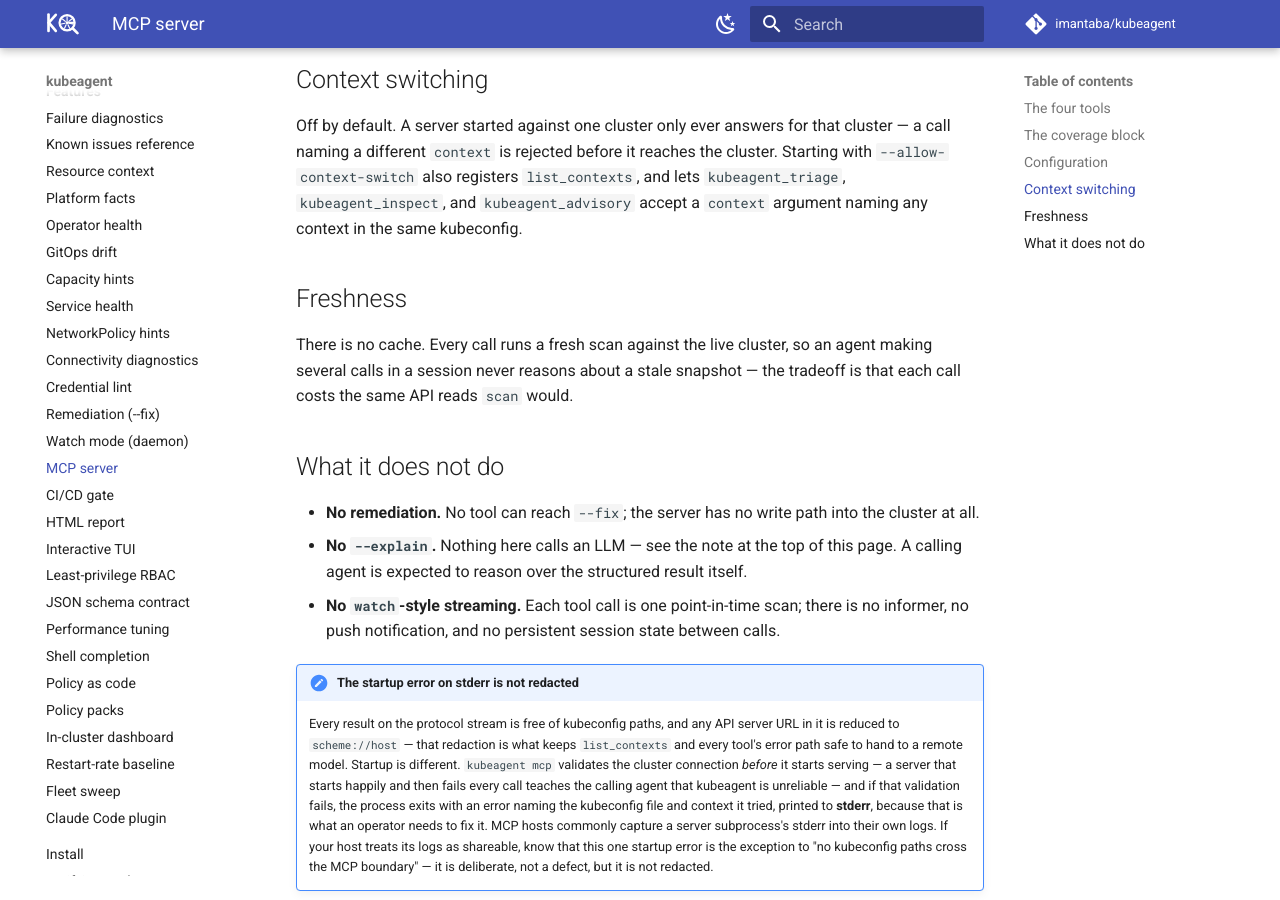
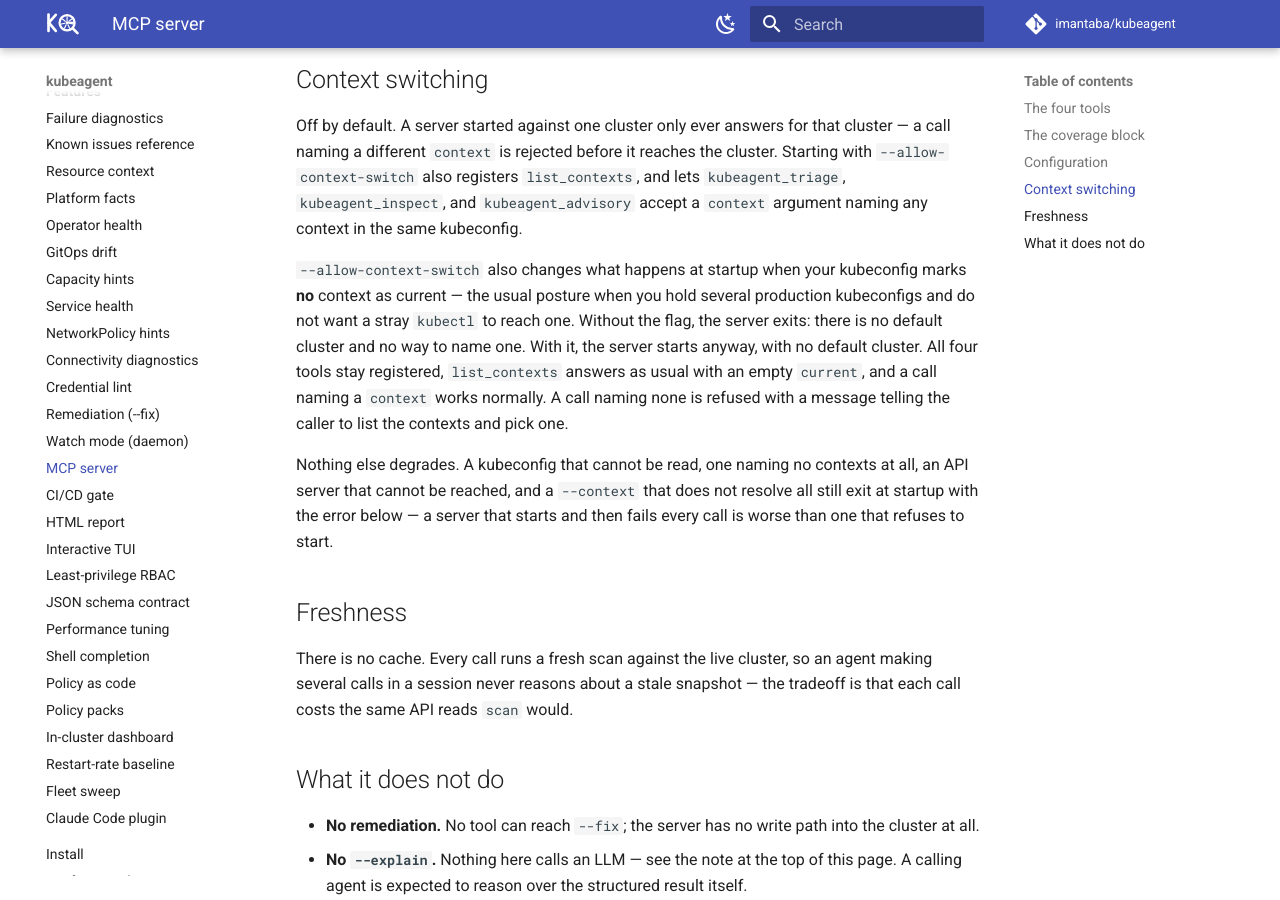
Before and after one commit to imantaba/kubeagent, an MkDocs documentation site: the page built from website/docs/features/mcp.md, in a window 1280 px wide and 900 px high, scrolled down 2963 px. Built offline with MkDocs 1.6.1 and Material for MkDocs 9.7.7, drawn with Linux system fonts in a browser that asks for light colours; comment, search, counter and statistics services are not loaded.

Commit message:
docs: the degraded MCP start when no kubeconfig context is current
Names what --allow-context-switch now changes at startup, and — as
importantly — what it does not: every other startup failure still exits.

Signed-off-by: imantaba <itn.taba@gmail.com>

```diff
--- a/website/docs/features/mcp.md
+++ b/website/docs/features/mcp.md
@@ -134,6 +134,20 @@ reaches the cluster. Starting with `--allow-context-switch` also registers
 `kubeagent_advisory` accept a `context` argument naming any context in the
 same kubeconfig.
 
+`--allow-context-switch` also changes what happens at startup when your
+kubeconfig marks **no** context as current — the usual posture when you hold
+several production kubeconfigs and do not want a stray `kubectl` to reach one.
+Without the flag, the server exits: there is no default cluster and no way to
+name one. With it, the server starts anyway, with no default cluster. All four
+tools stay registered, `list_contexts` answers as usual with an empty
+`current`, and a call naming a `context` works normally. A call naming none is
+refused with a message telling the caller to list the contexts and pick one.
+
+Nothing else degrades. A kubeconfig that cannot be read, one naming no
+contexts at all, an API server that cannot be reached, and a `--context` that
+does not resolve all still exit at startup with the error below — a server
+that starts and then fails every call is worse than one that refuses to start.
+
 ## Freshness
 
 There is no cache. Every call runs a fresh scan against the live cluster, so
```
Also changed, not shown: CHANGELOG.md.
